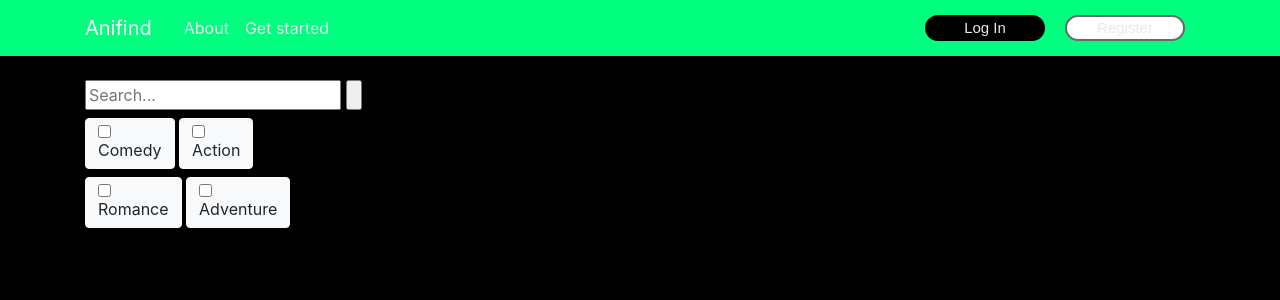
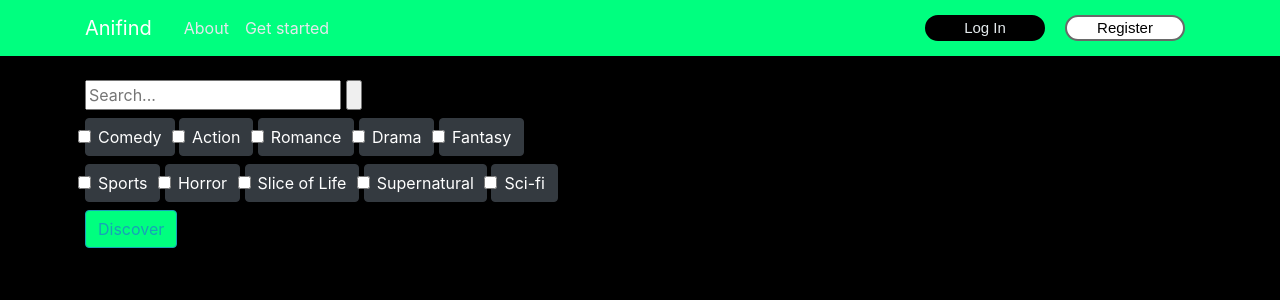
Before and after one commit to JayBlaine/rh22, a Flask app: page /start in a window 1280 px wide. Shown: the top 300 px of the page. Run offline with Flask 2, Linux system fonts and the light colour scheme; some libraries are stand-ins or nearby versions.

Commit message:
css changes

```diff
--- a/rh22/forms.py
+++ b/rh22/forms.py
@@ -61,3 +61,17 @@ class ResetPasswordForm(FlaskForm):
     confirm_password = StringField('Confirm Password', validators=[
                                    DataRequired(), EqualTo('password')])
     submit = SubmitField('Reset Password')
+
+
+class StartForm(FlaskForm):
+    comedy = BooleanField("Comedy")
+    action = BooleanField("Action")
+    romance = BooleanField("Romance")
+    drama = BooleanField("Drama")
+    fantasy = BooleanField("Fantasy")
+    sports = BooleanField("Sports")
+    horror = BooleanField("Horror")
+    slice = BooleanField("Slice of Life")
+    supernatural = BooleanField("Supernatural")
+    sci = BooleanField("Sci-fi")
+    discover = SubmitField("Discover")
--- a/rh22/routes.py
+++ b/rh22/routes.py
@@ -3,7 +3,7 @@ from flask_login import login_required, logout_user, login_user, current_user
 from flask_mail import Message
 from rh22 import app, bcrypt, db, mail
 
-from rh22.forms import UpdateAccountForm, LoginForm, RegistrationForm, ResetPasswordForm, RequestResetForm, ResetHistoryForm
+from rh22.forms import UpdateAccountForm, LoginForm, RegistrationForm, ResetPasswordForm, RequestResetForm, ResetHistoryForm, StartForm
 from rh22.models import User
 from rh22.utils import get_embedded_video_url
 from mal import Anime
@@ -82,9 +82,20 @@ def account():
 
 @app.route("/start", methods=['GET', 'POST'])
 def start():
+    form = StartForm()
     if current_user.is_authenticated and isinstance(current_user.history, str):
         return redirect(url_for('discover'))
-    return render_template('start.html', title='Get Started', methods=['GET', 'POST'])
+    elif form.validate_on_submit():
+        genres = []
+        for field in form:
+            if field.name == discover:
+                break
+            if field.data:
+                genres.append(field.name)
+        print(genres)
+        return redirect(url_for('discover'))
+
+    return render_template('start.html', title='Get Started', form=form, methods=['GET', 'POST'])
 
 
 @app.route("/discover")
--- a/rh22/static/main.css
+++ b/rh22/static/main.css
@@ -3,7 +3,9 @@ body {
   color: #333333;
   margin-top: 5rem;
 }
-
+#font-black{
+  color: black;
+}
 h1, h2, h3, h4, h5, h6, p1 {
   color: #ffffff;
 }
@@ -14,6 +16,10 @@ h1, h2, h3, h4, h5, h6, p1 {
 
 .site-header .navbar-nav .nav-link {
   color: #e4eaed;
+}
+
+.nav-link1 {
+  color: black;
 }
 
 hr {
--- a/rh22/templates/account.html
+++ b/rh22/templates/account.html
@@ -27,7 +27,7 @@
                  </div>
             {% for item in history %}
             <div>
-                <p>{{item[0]}} - {{item[1]}} &#9733</p>
+                <p1>{{item[0]}} - {{item[1]}} &#9733</p1>
             </div>
             {% endfor %}
         </form>
--- a/rh22/templates/layout.html
+++ b/rh22/templates/layout.html
@@ -37,10 +37,10 @@
             <div class="navbar-nav">
                 {% if current_user.is_authenticated %}
                 <a class="nav-link button1" href="{{ url_for('account') }}">Account</a>
-                <a class="nav-link button2" href="{{ url_for('logout') }}">Logout</a>
+                <a id="font-black" class="nav-link button2 body" href="{{ url_for('logout') }}">Logout</a>
                 {% else %}
               <a class="nav-link button1" href="{{ url_for('login') }}">Log In</a>
-              <a class="nav-link button2" href="{{ url_for('register') }}">Register</a>
+              <a id="font-black" class="nav-link button2 body" href="{{ url_for('register') }}">Register</a>
                 {% endif %}
             </div>
           </div>
@@ -59,7 +59,9 @@
               {% endfor %}
             {% endif %}
           {% endwith %}
+            <div class="pad1">
           {% block content %}{% endblock %}
+                </div>
         </div>
       </div>
     </main>
--- a/rh22/templates/start.html
+++ b/rh22/templates/start.html
@@ -4,25 +4,51 @@
     <div class="startSearch">
         <label class="startSearch">
     <input type="text" placeholder="Search...">
-            <input type="button">
+            <input type="button" width="50"height="50">
   </label>
+
+
         <div>
-<label class="btn btn-light">
-    <input type="checkbox" class="form-check list-group-item">Comedy
+<label class="btn btn-dark">
+    {{ form.comedy(class="form-check-input") }} {{ form.comedy.label(class="form-check-label") }}
   </label>
-  <label class="btn btn-light">
-    <input type="checkbox" class="form-check list-group-item">Action
+  <label class="btn btn-dark">
+    {{ form.action(class="form-check-input") }} {{ form.action.label(class="form-check-label") }}
+  </label>
+   <label class="btn btn-dark">
+    {{ form.romance(class="form-check-input") }} {{ form.romance.label(class="form-check-label") }}
+  </label>
+  <label class="btn btn-dark">
+    {{ form.drama(class="form-check-input") }} {{ form.drama.label(class="form-check-label") }}
+  </label>
+  <label class="btn btn-dark">
+    {{ form.fantasy(class="form-check-input") }} {{ form.fantasy.label(class="form-check-label") }}
   </label>
     <div>
-  <label class="btn btn-light">
-    <input type="checkbox" class="form-check list-group-item">Romance
+  <label class="btn btn-dark">
+      {{ form.sports(class="form-check-input") }} {{ form.sports.label(class="form-check-label") }}
   </label>
-  <label class="btn btn-light">
-    <input type="checkbox" class="form-check list-group-item">Adventure
+  <label class="btn btn-dark">
+    {{ form.horror(class="form-check-input") }} {{ form.horror.label(class="form-check-label") }}
+  </label>
+  <label class="btn btn-dark">
+    {{ form.slice(class="form-check-input") }} {{ form.slice.label(class="form-check-label") }}
+  </label>
+  <label class="btn btn-dark">
+    {{ form.supernatural(class="form-check-input") }} {{ form.supernatural.label(class="form-check-label") }}
+  </label>
+        <label class="btn btn-dark">
+    {{ form.sci(class="form-check-input") }} {{ form.sci.label(class="form-check-label") }}
   </label>
         </div>
+
 </div>
+        <div class="form-group">
+                {{ form.discover(class="btn btn-outline-info bg-steel") }}
+                <small class="text-muted">
+                </small>
     </div>
+</div>
 </div>
 
 
```
